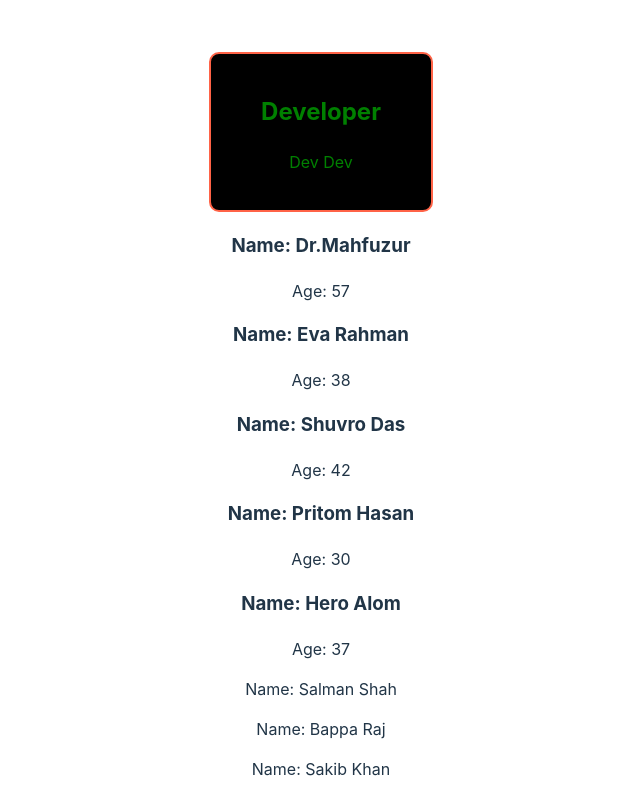
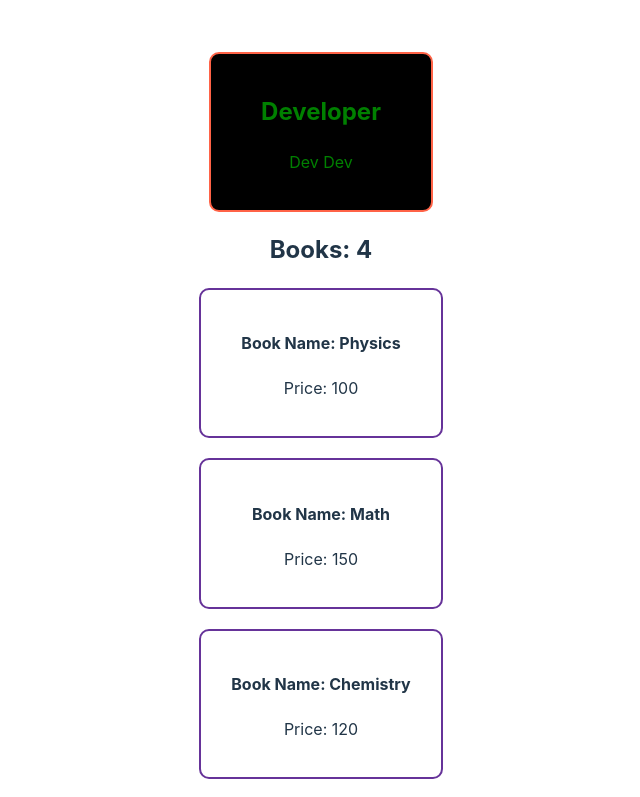
Before and after one commit to shakil200409/My-first-react, a React (Vite) app: page / in a window 1280 px wide. Shown: the top 797 px of the page, without its empty margins (319-959 px from the left). Built offline with nearby package versions, Linux system fonts and the light colour scheme.

Commit message:
Learned more about component, props, added styles to components via external css. Tried to add components to another file except "App.jsx"

```diff
--- a/src/App.jsx
+++ b/src/App.jsx
@@ -1,34 +1,51 @@
-import { useState } from 'react'
-import reactLogo from './assets/react.svg'
-import viteLogo from '/vite.svg'
-import './App.css'
-import Todo from './todo'
-import Actor from './Actor'
-import Singer from './Singer'
+import { useState } from "react";
+import reactLogo from "./assets/react.svg";
+import viteLogo from "/vite.svg";
+import "./App.css";
+import Todo from "./todo";
+import Actor from "./Actor";
+import Singer from "./Singer";
+import BookStore from "./BookStore";
 
 function App() {
-  const [count, setCount] = useState(0)
+  const [count, setCount] = useState(0);
 
-  const actors = ['Bappa Raj', 'Sakib Khan', 'Shahrukh Khan', 'Salman Khan', 'Manna'];
+  const actors = [
+    "Bappa Raj",
+    "Sakib Khan",
+    "Shahrukh Khan",
+    "Salman Khan",
+    "Manna",
+  ];
 
+  const books = [
+    { id: 1, name: "Physics", price: 100 },
+    { id: 1, name: "Math", price: 150 },
+    { id: 1, name: "Chemistry", price: 120 },
+    { id: 1, name: "Biology", price: 130 },
+  ];
   const singers = [
-    {id: 1, name: 'Dr.Mahfuzur', age: 57},
-    {id: 1, name: 'Eva Rahman', age: 38},
-    {id: 1, name: 'Shuvro Das', age: 42},
-    {id: 1, name: 'Pritom Hasan', age: 30},
-    {id: 1, name: 'Hero Alom', age: 37},
-  ]
+    { id: 1, name: "Dr.Mahfuzur", age: 57 },
+    { id: 1, name: "Eva Rahman", age: 38 },
+    { id: 1, name: "Shuvro Das", age: 42 },
+    { id: 1, name: "Pritom Hasan", age: 30 },
+    { id: 1, name: "Hero Alom", age: 37 },
+  ];
   return (
     <>
       <Developer></Developer>
-      {
-        singers.map(singer => <Singer singer={singer}></Singer>)
-      }
+      <BookStore books={books}></BookStore>
 
-      <Actor name={'Salman Shah'}></Actor>
-      {
-        actors.map(actor => <Actor name={actor}></Actor>)
-      }
+
+      {singers.map((singer) => (
+        <Singer singer={singer}></Singer>
+      ))}
+
+
+      <Actor name={"Salman Shah"}></Actor>
+      {actors.map((actor) => (
+        <Actor name={actor}></Actor>
+      ))}
 
       {/* <Todo task='React JS' isDone= {true}></Todo>
       <Todo task='Core Concepts' isDone={false}></Todo>
@@ -41,43 +58,65 @@ function App() {
       <Student name="Shakil" subject="CE" id="02"></Student>
       <Student id={10}></Student> */}
     </>
-  )
+  );
 }
 
-function Device(props){
-  console.log(props)
-  return <h3>Device: {props.name}, Price: {props.price} </h3>
+function Device(props) {
+  console.log(props);
+  return (
+    <h3>
+      Device: {props.name}, Price: {props.price}{" "}
+    </h3>
+  );
 }
 
-function Developer(){
+function Developer() {
   const devStyle = {
-  padding: '20px 50px',
-  margin:  '20px',
-  border: '2px solid tomato',
-  borderRadius: '10px',
-  backgroundColor: 'black',
-  color: 'green'
-}
+    padding: "20px 50px",
+    margin: "20px",
+    border: "2px solid tomato",
+    borderRadius: "10px",
+    backgroundColor: "black",
+    color: "green",
+  };
 
-  return <div style={devStyle}>
+  return (
+    <div style={devStyle}>
       <h2>Developer</h2>
       <p>Dev Dev</p>
     </div>
+  );
 }
 
-function Person(){
-  const person = {name: 'Shakil Ahmed', age: 20};
+function Person() {
+  const person = { name: "Shakil Ahmed", age: 20 };
   const money = 100;
-  return <h3 style={{backgroundColor: 'white', color: 'black', padding: '15px', margin: '20px', fontSize: '20px', borderRadius: '10px'}}>I am {person.name}, my age is {person.age}. Total amount of balance on my pocket is {money}. </h3>
+  return (
+    <h3
+      style={{
+        backgroundColor: "white",
+        color: "black",
+        padding: "15px",
+        margin: "20px",
+        fontSize: "20px",
+        borderRadius: "10px",
+      }}
+    >
+      I am {person.name}, my age is {person.age}. Total amount of balance on my
+      pocket is {money}.{" "}
+    </h3>
+  );
 }
 
-const Student = ({name='None', subject='None', id='0'}) =>{
+const Student = ({ name = "None", subject = "None", id = "0" }) => {
   // const student = {id: '01', name: 'Shakil Ahmed', subject: 'CSE'}
-  return <div className='student'>
+  return (
+    <div className="student">
       <h2>This is a student</h2>
       <p>Name: {name} </p>
       <p>Subject: {subject} </p>
       <p>Id: {id} </p>
     </div>
-}
-export default App
+  );
+};
+export default App;
--- /dev/null
+++ b/src/Book.css
@@ -0,0 +1,6 @@
+.book{
+    padding: 20px;
+    margin: 20px 10px;
+    border: 2px solid rebeccapurple;
+    border-radius: 10px;
+}
--- /dev/null
+++ b/src/Book.jsx
@@ -0,0 +1,10 @@
+import './Book.css'
+export default function Book({book}) {
+  const { name, price } = book;
+  return (
+    <div className='book'>
+      <h4>Book Name: {name}</h4>
+      <p>Price: {price}</p>
+    </div>
+  );
+}
--- /dev/null
+++ b/src/BookStore.jsx
@@ -0,0 +1,13 @@
+import Book from "./Book";
+
+export default function BookStore({ books }) {
+  return (
+    <div>
+      <h2>Books: {books.length} </h2>
+
+      {books.map(book => (
+        <Book book={book}></Book>
+      ))}
+    </div>
+  );
+}
--- a/src/Singer.jsx
+++ b/src/Singer.jsx
@@ -1,5 +1,5 @@
 export default function Singer({singer}){
-    console.log(singer);
+    // console.log(singer);
     return(
         <div>
             <h3>Name: {singer.name}</h3>
```
Lines whose indentation alone changed are shown as unchanged.
